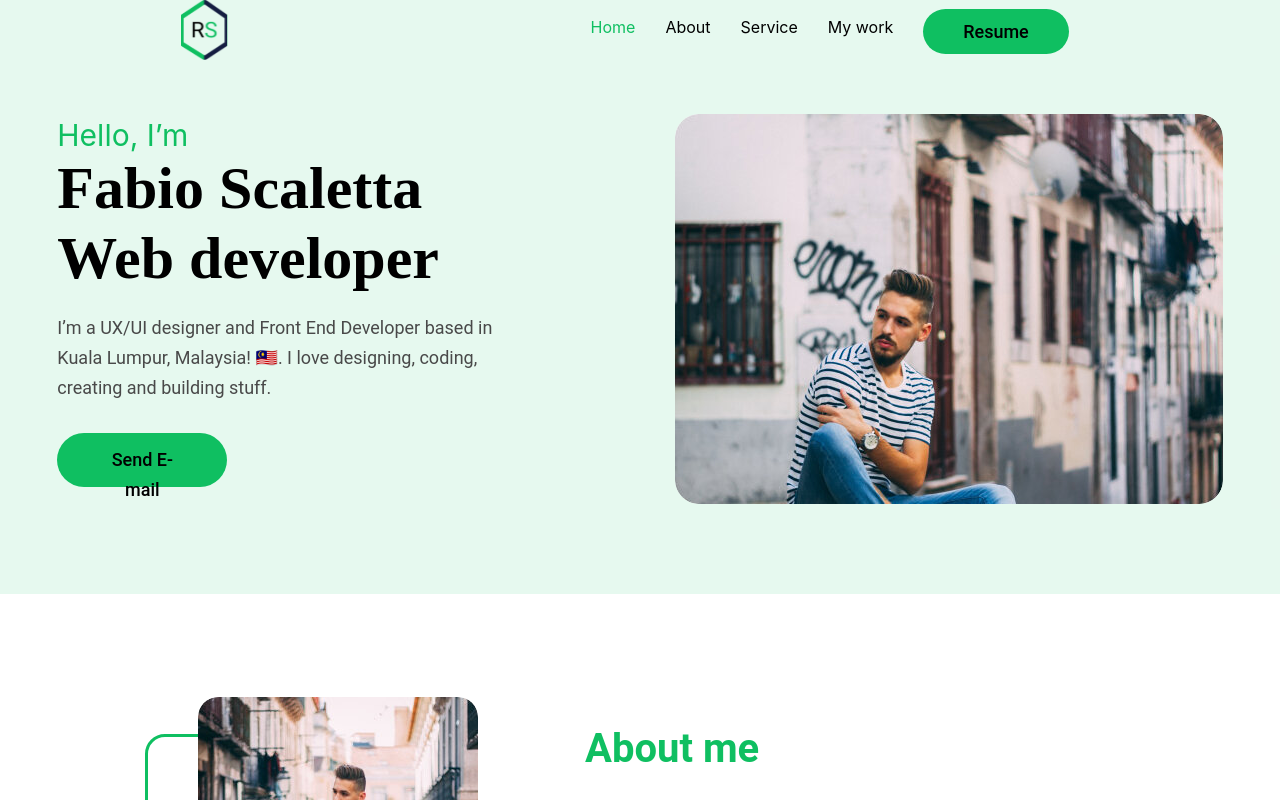
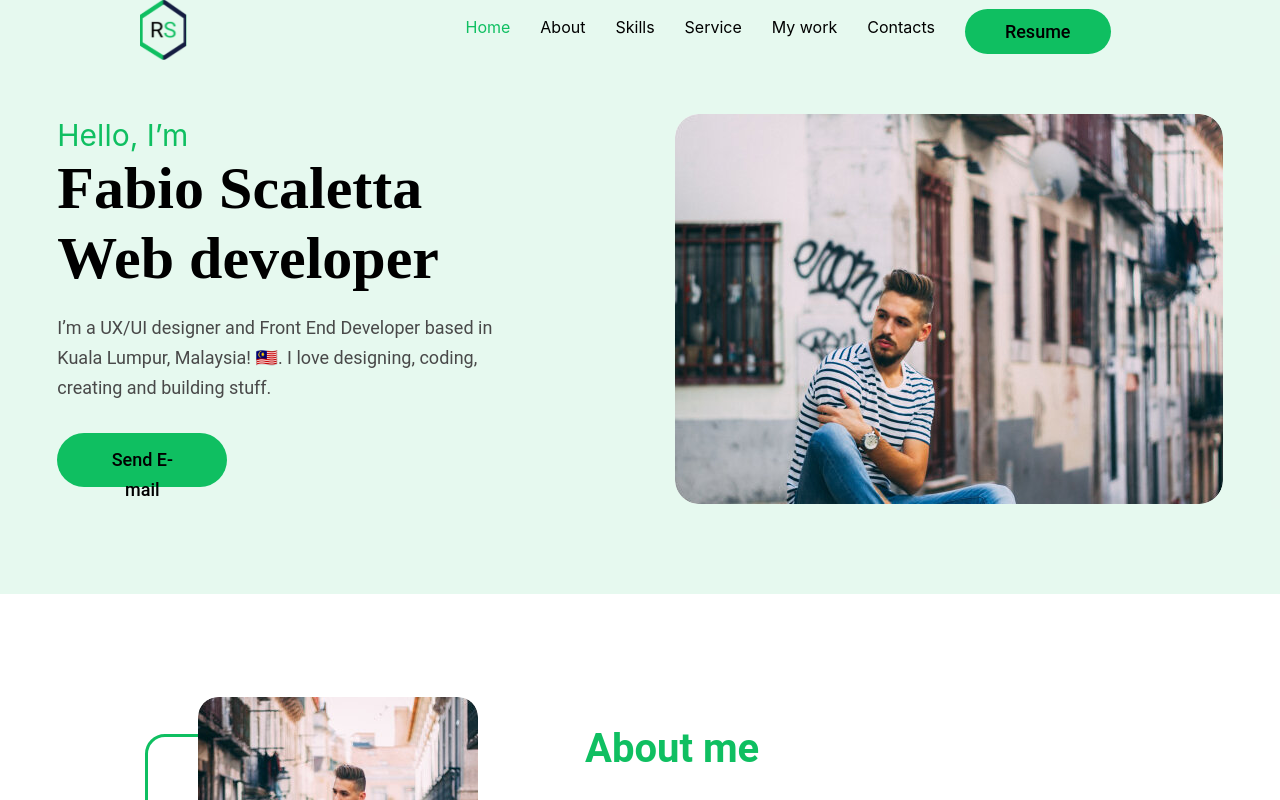
Before and after one commit to SandraVLP/portfolio-start-project, a React app in the folder portfolio-start-project-main/: page / in a window 1280 px wide. Shown: the top 800 px of the page. Built offline with nearby package versions, Linux system fonts and the light colour scheme.

Commit message:
якорные ссылки

```diff
--- a/portfolio-start-project-main/src/layout/Footer.tsx
+++ b/portfolio-start-project-main/src/layout/Footer.tsx
@@ -10,10 +10,10 @@ export function Footer() {
 
         <FlexWrapper gap="20px" width="fit-content">
           <Icon
-            iconId="ball"
-            width="24px"
-            height="24px"
-            viewbox="0 0 24 24"
+            iconId="teleg"
+            width="22px"
+            height="22px"
+            viewbox="0 0 22 22"
           ></Icon>
           <Icon
             iconId="be"
--- a/portfolio-start-project-main/src/layout/Header.tsx
+++ b/portfolio-start-project-main/src/layout/Header.tsx
@@ -6,21 +6,27 @@ import { Link } from "../components/Link";
 
 export function Header() {
   return (
-    <StyledHeader>
+    <StyledHeader id="home">
       <Logo />
       <StyledNav>
         <ul>
           <li>
-            <Link href="/home" title="Home"/>
+            <Link href="#home" title="Home"/>
           </li>
           <li>
-          <Link href="/about" title="About"/>
+          <Link href="#about" title="About"/>
           </li>
           <li>
-          <Link href="/service" title="Service"/>
+          <Link href="#skills" title="Skills"/>
           </li>
           <li>
-          <Link href="/work" title="My work"/>
+          <Link href="#service" title="Service"/>
+          </li>
+          <li>
+          <Link href="#works" title="My work"/>
+          </li>
+          <li>
+          <Link href="#contacts" title="Contacts"/>
           </li>
           <li>
             <StyledButton width="146px" as="a" href="/resume">
--- a/portfolio-start-project-main/src/layout/contacts/Contacts.tsx
+++ b/portfolio-start-project-main/src/layout/contacts/Contacts.tsx
@@ -5,7 +5,7 @@ import { MyTitle } from "../../components/MyTitle";
 
 export function Contacts() {
   return (
-    <section className="Contacts">
+    <section id="contacts" className="Contacts">
       <MyTitle text="Contact me"/>
       <StyledForm>
         <label id="name">
--- a/portfolio-start-project-main/src/layout/portfolio/Portfolio.tsx
+++ b/portfolio-start-project-main/src/layout/portfolio/Portfolio.tsx
@@ -10,7 +10,7 @@ import { MyTitle } from "../../components/MyTitle";
 
 export function Portfolio() {
   return (
-    <section className="Portfolio">
+    <section id="works" className="Portfolio">
       <MyTitle text="My recent works"/>
       <StyledList>
         <li>All</li>
--- a/portfolio-start-project-main/src/layout/sections/about/About.tsx
+++ b/portfolio-start-project-main/src/layout/sections/about/About.tsx
@@ -7,7 +7,7 @@ import { MyTitle } from "../../../components/MyTitle";
 
 export function About() {
   return (
-    <section className="About">
+    <section id="about" className="About">
       <FlexWrapper padding="140px 0 0 0" align="flex-start" justify="center" gap="160px">
       <StyledRectngle className="foto-container">
 
--- a/portfolio-start-project-main/src/layout/sections/main/Main.tsx
+++ b/portfolio-start-project-main/src/layout/sections/main/Main.tsx
@@ -6,7 +6,7 @@ import { FlexWrapper } from "../../../components/FlexWrapper";
 
 export function Main() {
   return (
-    <StyledMain>
+    <StyledMain id="main">
       <FlexWrapper gap="90px" justify="space-evenly">
         <StyledInfo className="Info">
           <span>Hello, I’m</span>
--- a/portfolio-start-project-main/src/layout/sections/skills/Skills.tsx
+++ b/portfolio-start-project-main/src/layout/sections/skills/Skills.tsx
@@ -4,7 +4,7 @@ import { MyTitle } from "../../../components/MyTitle";
 
 export function Skills() {
   return (
-    <section className="Skills">
+    <section id="skills" className="Skills">
       <MyTitle text="Skills"></MyTitle>
       <StyledGrid className="skills-grid">
         <Icon iconId="redux"></Icon>
--- a/portfolio-start-project-main/src/layout/services/Services.tsx
+++ b/portfolio-start-project-main/src/layout/services/Services.tsx
@@ -11,7 +11,7 @@ import { MyTitle } from "../../components/MyTitle";
 
 export function Services() {
   return (
-    <section className="services">
+    <section id="service" className="services">
       <MyTitle text="What I do"/>
       <StyledList className="service-list">
         <div>
```
Also changed, not shown: portfolio-start-project-main/src/assets/images/sprite.svg, 1 other file (tests, documents, lock files or other folders).
